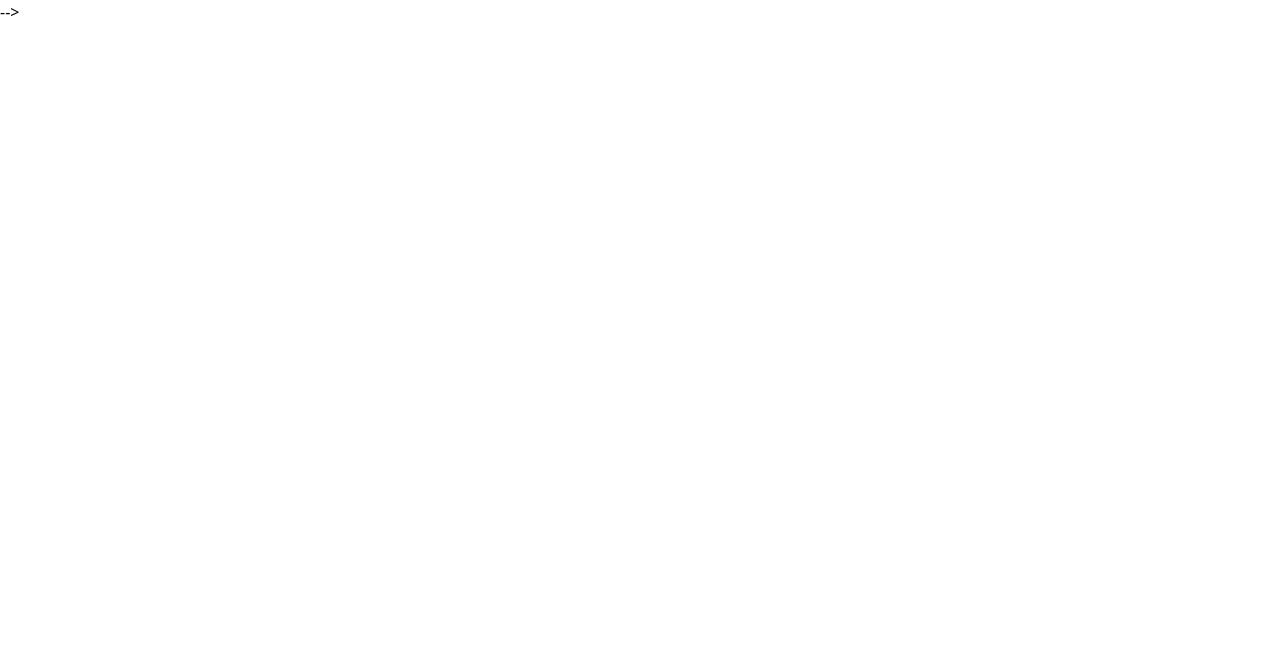
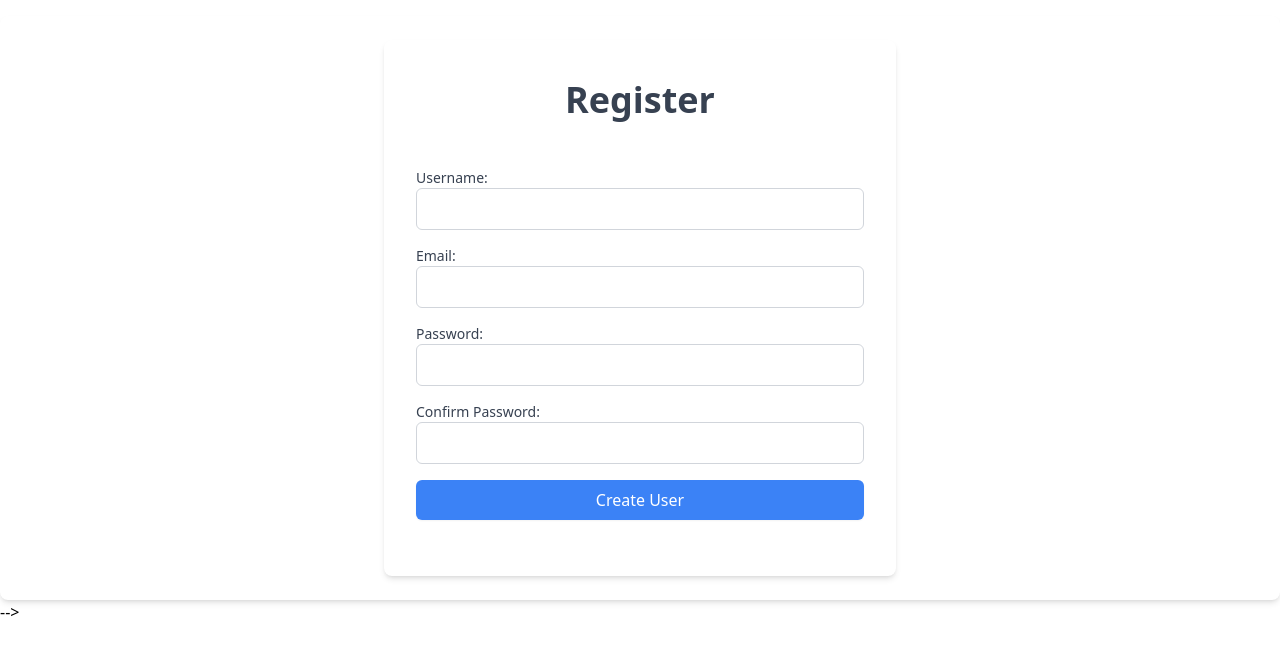
Before and after one commit to leapwithluvi/TracePersonal, a React (Create React App) app in the folder frontend/: page /register in a window 1280 px wide. Before the commit this address had no page. Shown: the top 654 px of the page. Built offline with nearby package versions, Linux system fonts and the light colour scheme.

Commit message:
Membuat register akun

```diff
--- a/frontend/src/App.js
+++ b/frontend/src/App.js
@@ -1,6 +1,7 @@
 import { BrowserRouter, Routes, Route } from "react-router";
 import Home from "./pages/Home";
 import Login from "./components/Login";
+import Register from "./components/Register";
 import Users from "./pages/Users";
 import Teams from "./pages/Teams";
 import Roles from "./pages/Roles";
@@ -25,6 +26,7 @@ export default function App() {
       <BrowserRouter>
         <Routes>
           <Route path="/" element={<Login />} />
+          <Route path="/register" element={<Register />} />
           <Route path="/home" element={<Home />} />
           <Route path="/users" element={<Users />} />
           <Route path="/teams" element={<Teams />} />
--- a/frontend/src/components/Login.jsx
+++ b/frontend/src/components/Login.jsx
@@ -1,7 +1,9 @@
 import React, { useState, useEffect } from "react";
 import { useDispatch, useSelector } from "react-redux";
-import { useNavigate } from "react-router-dom";
+import { Link, useNavigate } from "react-router-dom";
 import { LoginUser, reset } from "../features/authSlice";
+
+// template: https://tailwindflex.com/@nejaa-badr
 const Login = () => {
   const [email, setEmail] = useState("");
   const [password, setPassword] = useState("");
@@ -115,12 +117,12 @@ const Login = () => {
                 Remember me
               </label>
             </div>
-            <a
-              href="https://tailwindflex.com/@nejaa-badr/registration-form"
+            <Link
+              to="/register"
               className="text-sm text-indigo-800 hover:text-blue-900 dark:text-indigo-400 dark:hover:text-indigo-300 transition-colors duration-300"
             >
               Create Account
-            </a>
+            </Link>
           </div>
 
           <button
--- a/frontend/src/components/Navbar.jsx
+++ b/frontend/src/components/Navbar.jsx
@@ -17,7 +17,7 @@ const Navbar = () => {
     dispatch(LogOut());
     dispatch(reset());
     const confirm = window.confirm(
-      "Apakah Anda yakin ingin menghapus data ini?"
+      "Apakah Anda yakin ingin logout?"
     );
     if (!confirm) return;
     navigate("/");
--- /dev/null
+++ b/frontend/src/components/Register.jsx
@@ -0,0 +1,135 @@
+import React, { useState } from "react";
+import axios from "axios";
+import { useNavigate } from "react-router-dom";
+
+// template: https://tailwindflex.com/@nejaa-badr
+
+const Register = () => {
+  const [name, setName] = useState("");
+  const [team, setTeam] = useState("-");
+  const [email, setEmail] = useState("");
+  const [password, setPassword] = useState("");
+  const [confirmPassword, setConfirmPassword] = useState("");
+  const [role, setRole] = useState("User");
+  const [msg, setMsg] = useState("");
+    const navigate = useNavigate();
+
+  const saveUser = async (e) => {
+    e.preventDefault();
+    try {
+      await axios.post("http://localhost:5000/users", {
+        name,
+        team,
+        email,
+        password,
+        confirmPassword,
+        role,
+      });
+      navigate("/");
+    } catch (error) {
+      if (error.response) {
+        setMsg(error.response.data.msg);
+      }
+    }
+  };
+
+  return (
+    <div>
+      <h1 className="text-4xl font-semibold text-gray-900"></h1>
+      <div className="mt-4 p-6 bg-white rounded-lg shadow-md">
+        <div class="max-w-lg mx-auto  bg-white dark:bg-gray-800 rounded-lg shadow-md px-8 py-10 flex flex-col items-center">
+          <h1 class="text-4xl font-bold text-center text-gray-700 dark:text-gray-200 mb-8">
+            Register
+          </h1>
+          <form
+            action="#"
+            class="w-full flex flex-col gap-4"
+            onSubmit={saveUser}
+          >
+            <span className="block sm:inline text-center text-red-600 dark">
+              {msg}
+            </span>
+
+            <div class="flex items-start flex-col justify-start">
+              <label
+                for="username"
+                class="text-sm text-gray-700 dark:text-gray-200 mr-2"
+              >
+                Username:
+              </label>
+              <input
+                type="text"
+                id="username"
+                name="username"
+                value={name}
+                onChange={(e) => setName(e.target.value)}
+                class="w-full px-3 dark:text-gray-200 dark:bg-gray-900 py-2 rounded-md border border-gray-300 dark:border-gray-700 focus:outline-none focus:ring-1 focus:ring-blue-500"
+                required
+              />
+            </div>
+
+            <div class="flex items-start flex-col justify-start">
+              <label
+                for="email"
+                class="text-sm text-gray-700 dark:text-gray-200 mr-2"
+              >
+                Email:
+              </label>
+              <input
+                type="email"
+                id="email"
+                name="email"
+                class="w-full px-3 dark:text-gray-200 dark:bg-gray-900 py-2 rounded-md border border-gray-300 dark:border-gray-700 focus:outline-none focus:ring-1 focus:ring-blue-500"
+                value={email}
+                onChange={(e) => setEmail(e.target.value)}
+                required
+              />
+            </div>
+
+            <div class="flex items-start flex-col justify-start">
+              <label
+                for="password"
+                class="text-sm text-gray-700 dark:text-gray-200 mr-2"
+              >
+                Password:
+              </label>
+              <input
+                type="password"
+                id="password"
+                name="password"
+                value={password}
+                onChange={(e) => setPassword(e.target.value)}
+                class="w-full px-3 dark:text-gray-200 dark:bg-gray-900 py-2 rounded-md border border-gray-300 dark:border-gray-700 focus:outline-none focus:ring-1 focus:ring-blue-500"
+              />
+            </div>
+            <div class="flex items-start flex-col justify-start">
+              <label
+                for="confirmPassword"
+                class="text-sm text-gray-700 dark:text-gray-200 mr-2"
+              >
+                Confirm Password:
+              </label>
+              <input
+                type="password"
+                id="confirmPassword"
+                name="confirmPassword"
+                value={confirmPassword}
+                onChange={(e) => setConfirmPassword(e.target.value)}
+                class="w-full px-3 dark:text-gray-200 dark:bg-gray-900 py-2 rounded-md border border-gray-300 dark:border-gray-700 focus:outline-none focus:ring-1 focus:ring-blue-500"
+              />
+            </div>
+
+            <button
+              type="submit"
+              class="bg-blue-500 hover:bg-blue-600 text-white font-medium py-2 px-4 rounded-md shadow-sm"
+            >
+              Create User
+            </button>
+          </form>
+        </div>
+      </div>
+    </div>
+  );
+};
+
+export default Register;
```
Also changed, not shown: 1 other file (tests, documents, lock files or other folders).
